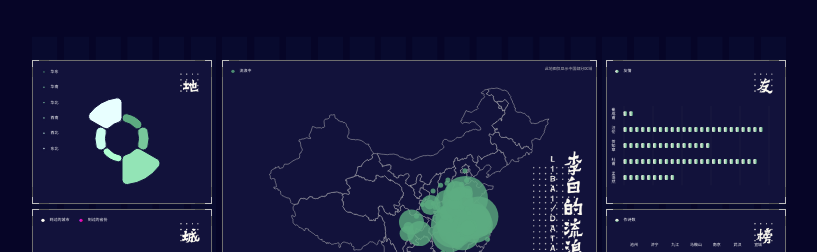
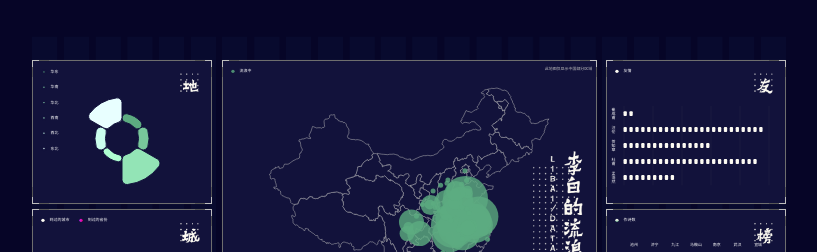
Before and after one commit to RiverCui/wanderingmap-of-libai, a React (Vite) app: page /#/ in a window 1280 px wide. Shown: the part 139-391 px from the top of the page, without its empty margins (231-1048 px from the left). Built offline with nearby package versions, Linux system fonts and the light colour scheme.

Commit message:
修改 chart7

```diff
--- a/src/components/chart-7.tsx
+++ b/src/components/chart-7.tsx
@@ -88,14 +88,7 @@ export const Chart7 = () => {
         symbolMargin: px(4), //图形垂直间隔
         itemStyle: {
           normal: {
-            color: new echarts.graphic.LinearGradient(
-              0, 0, 1, 0,
-              [
-                {offset: 0, color: '#fcfaf2'},
-                {offset: 0.5, color: '#add5ba'},
-                {offset: 1, color: '#5eaf82'}
-              ]
-            )
+            color: '#fcfaf2'
           }
         },
         z: 1,
```
